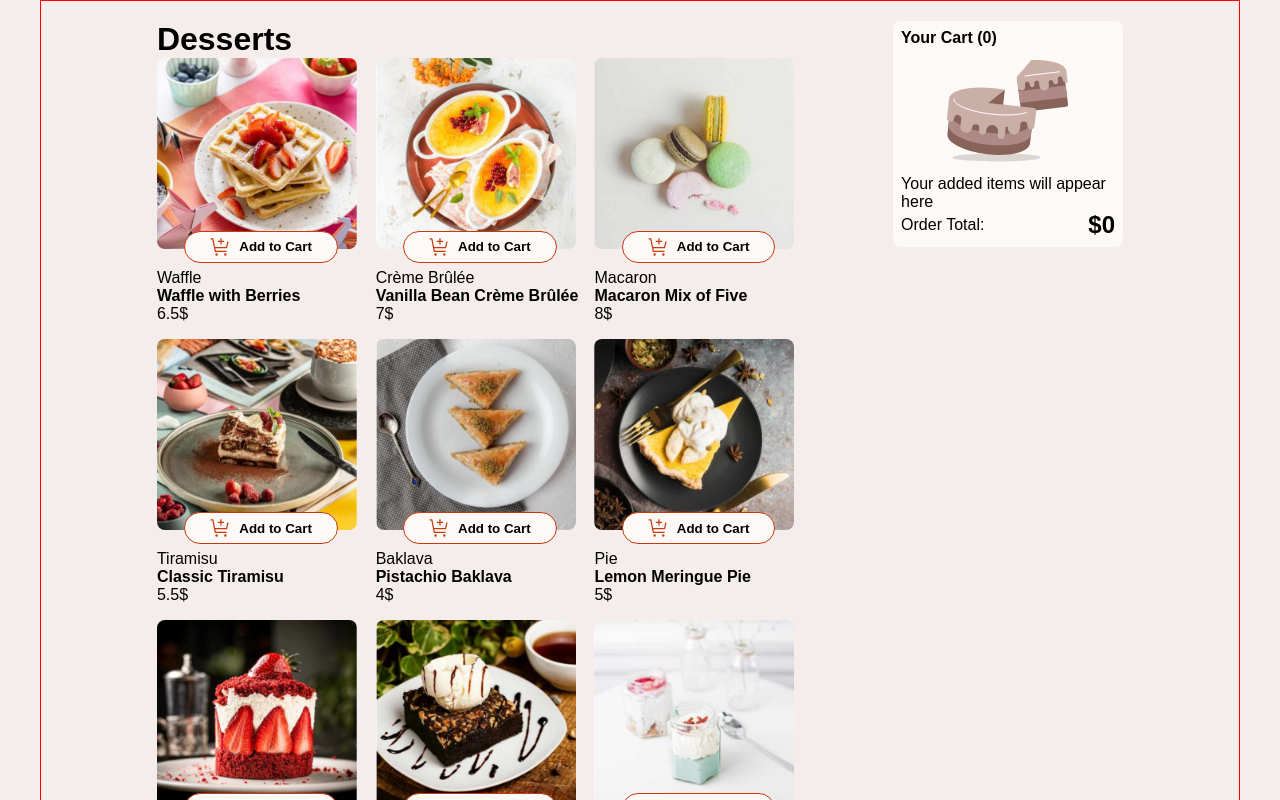
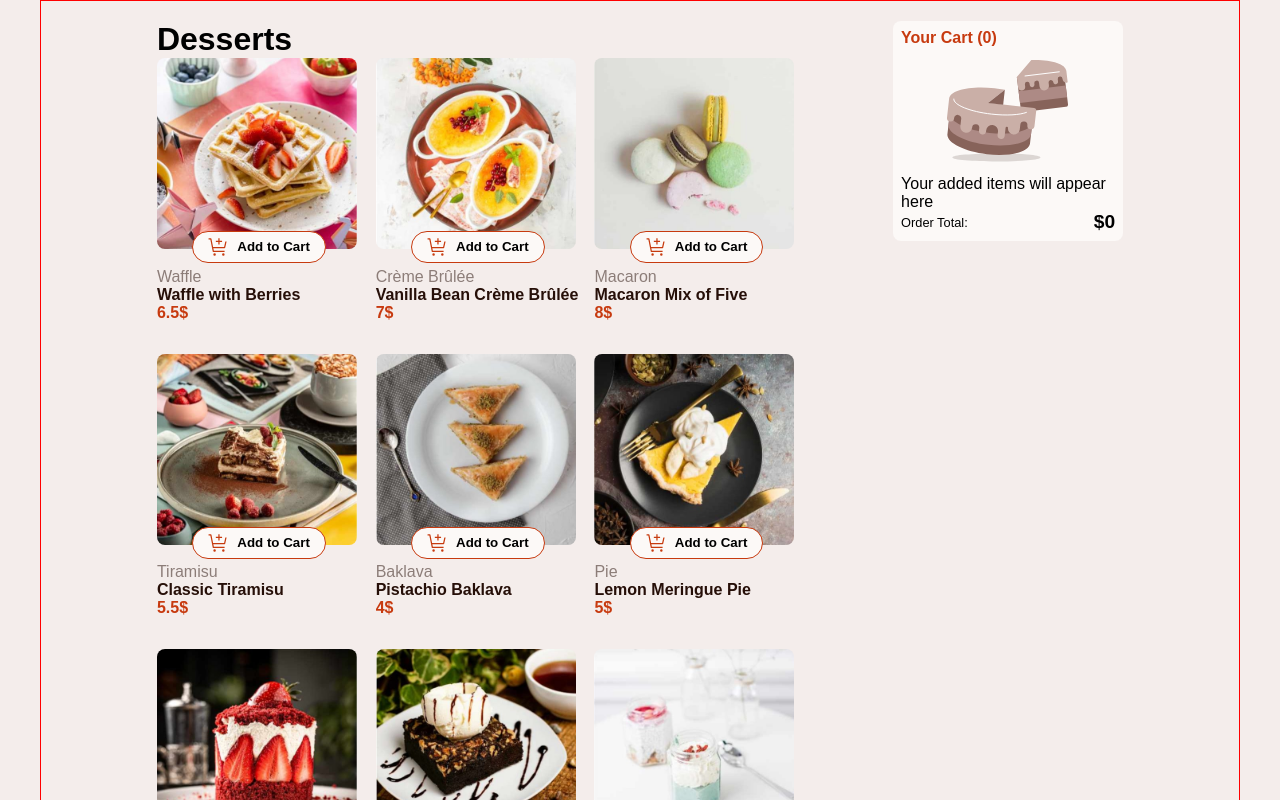
Before and after one commit to zakariyaxaaji/productListWithCart, a React (Vite) app: page / in a window 1280 px wide. Shown: the top 800 px of the page. Built offline with nearby package versions, Linux system fonts and the light colour scheme; a web font is replaced by a local one.

Commit message:
done with the add to cart and increment/decrement buttons

```diff
--- a/src/components/Btn.jsx
+++ b/src/components/Btn.jsx
@@ -3,10 +3,9 @@ import styles from "./button.module.css";
 import { useContext } from "react";
 import { cartItemsContext } from "./Container";
 
-const Btn = ({ product }) => {
+const Btn = ({ product, setActive }) => {
   const cartData = useContext(cartItemsContext);
   const { readyCart, setReadyCart } = cartData;
-
 
   //utillity functions
   function addToCart() {
@@ -15,23 +14,7 @@ const Btn = ({ product }) => {
       ...readyCart,
       { ...product, quantity: 1, totalPrice: product.price * 1 },
     ]);
-  }
-  function decrement() {
-    // Decrement the quantity of the product in readyCart
-    const updatedCartItems = readyCart.map((cartItem) =>
-      cartItem.name === product.name
-        ? {
-            ...cartItem,
-            quantity:
-              cartItem.quantity > 1 ? cartItem.quantity - 1 : cartItem.quantity, // Use cartItem.quantity, not undefined quantity
-            totalPrice:
-              cartItem.quantity > 1
-                ? cartItem.price * (cartItem.quantity - 1)
-                : cartItem.price, // Update totalPrice accordingly
-          }
-        : cartItem
-    );
-    setReadyCart(updatedCartItems);
+    setActive(true);
   }
   function increment() {
     const updatedReadyCart = readyCart.map((item) =>
@@ -45,8 +28,36 @@ const Btn = ({ product }) => {
     );
     setReadyCart(updatedReadyCart);
   }
+  function decrement() {
+    const updatedCartItems = readyCart
+      .map((cartItem) => {
+        if (cartItem.name === product.name) {
+          if (cartItem.quantity > 1) {
+            // Decrement the quantity if it's greater than 1
+            return {
+              ...cartItem,
+              quantity: cartItem.quantity - 1,
+              totalPrice: cartItem.price * (cartItem.quantity - 1),
+            };
+          } else {
+            // Return null if the quantity is 1 to mark it for removal
+            return null;
+          }
+        }
+        return cartItem; // If not the same product, return the cart item as is
+      })
+      .filter((cartItem) => cartItem !== null); // Remove items that are marked as null
+
+    setReadyCart(updatedCartItems);
+
+    if (!updatedCartItems.some((item) => item.name === product.name)) {
+      setActive(false); // Remove border if item is removed from the cart
+    }
+  }
   // Find the product in readyCart to get the updated quantity
-  const productInCart = readyCart.find((cartItem) => cartItem.name === product.name);
+  const productInCart = readyCart.find(
+    (cartItem) => cartItem.name === product.name
+  );
 
   return !readyCart.some((cartItem) => cartItem.name === product.name) ? (
     <button onClick={addToCart} className={styles.addToCartBtn}>
--- a/src/components/Cart.jsx
+++ b/src/components/Cart.jsx
@@ -28,9 +28,8 @@ const Cart = () => {
         </div>
       ) : (
         readyCart.map((product, index) => (
-          <div>
+          <div key={index}>
             <CartItem
-              key={index}
               readyCart={readyCart}
               setReadyCart={setReadyCart}
               product={product}
--- a/src/components/CartItem.jsx
+++ b/src/components/CartItem.jsx
@@ -12,10 +12,10 @@ const CartItems = ({ readyCart, setReadyCart, product }) => {
     <div className={styles.container}>
       <div className={styles.flexCol}>
         <p>{product.name}</p>
-        <div>
+        <div className={styles.cartNumbers}>
           <span>{product.quantity}x</span>
-          <span>@${product.price}</span>
-          <span>${product.totalPrice}</span>
+          <span>@${product.price.toFixed(2)}</span>
+          <span>${product.totalPrice.toFixed(2)}</span>
         </div>
       </div>
       <div className={styles.deleteBtnContainer}>
--- a/src/components/Product.jsx
+++ b/src/components/Product.jsx
@@ -1,27 +1,27 @@
-import React, { useState, useContext } from "react";
+import React, { useState, useContext, act } from "react";
 import styles from "./product.module.css";
 import Btn from "./Btn";
 import { cartItemsContext } from "./Container";
 
 //add the context here so you can render the incremnt/decrement buttons after the first item is added to the cart
 const Product = ({ product }) => {
-  const [clicked, setClicked] = useState(false);
+  const [active, setActive] = useState(false);
   return (
     <div className={styles.productContainer}>
-      <div className={styles.imgContainer}>
+      <div className={styles.imgContainer} >
         <picture>
           <source media="(min-width:1024px)" srcSet={product.image.desktop} />
           <source media="(min-width:786px)" srcSet={product.image.tablet} />
           <source media="(max-width:767px)" srcSet={product.image.mobile} />
           <img
-            className={styles.productImg}
+            className={`${styles.productImg} ${active ? styles.imgBorder : ''}` }
             src={product.image.desktop}
             alt={product.name}
             loading="lazy"
           />
         </picture>
 
-        <Btn product={product} clicked={clicked} setClicked={setClicked} />
+        <Btn product={product} setActive={setActive} />
       </div>
       <div className={styles.productText}>
         <span>{product.category}</span>
--- a/src/components/button.module.css
+++ b/src/components/button.module.css
@@ -1,48 +1,45 @@
-.addToCartBtn{
+.addToCartBtn {
   background-color: var(--rose50);
-    width:fit-content;
-    padding: 0px 20px;
+  width: fit-content;
+  padding: 0px 10px;
   border-radius: 53px;
   text-align: center;
   position: absolute;
-    left: 13.7%;
+  left: 17.7%;
   bottom: -5%;
   border: solid 1px var(--red);
   font-weight: bold;
 }
-button:hover{
+button:hover {
   color: var(--red);
 }
-.divInBtn{
+.divInBtn {
   display: flex;
-    gap: .5rem;
+  gap: 0.5rem;
   padding: 5px;
   align-items: center;
 }
-.inputContainer{
-    width: 145px;
+.inputContainer {
+  width: 125px;
   height: 34px;
   display: flex;
-    justify-content: space-evenly;
+  justify-content: space-between;
   align-items: center;
   position: absolute;
-    left: 13.7%;
+  left: 17.7%;
   bottom: -5%;
-    border-radius:53px;
-    border:solid 1px var(--red);
+  border-radius: 53px;
+  border: solid 1px var(--red);
   overflow: hidden;
   background-color: var(--red);
-    padding: 0px 20px;
+  padding: 0px 10px;
+  color: white;
 }
-.inputContainer input{
-    width: 80%;
-    text-align: center;
-    background-color: transparent;
-}
-.inputContainer button{
+.inputContainer button {
   display: flex;
   justify-content: center;
   align-items: center;
+  padding: 7px;
   height: 15px;
   width: 15px;
   background-color: transparent;
@@ -50,10 +47,11 @@ button:hover{
   border-radius: 50%;
   cursor: pointer;
 }
-.inputContainer button:hover{
+.inputContainer button:hover {
   background-color: white;
   color: var(--red);
 }
-.quantity:hover{
+
+.quantity:hover {
   fill: var(--red);
 }
--- a/src/components/cart.module.css
+++ b/src/components/cart.module.css
@@ -4,6 +4,9 @@
   padding: .5rem;
   border-radius: 8px;
   width: 230px;
+}
+.cartContainer h4{
+  color: var(--red);
 }
 .imgContainer {
   display: flex;
@@ -15,4 +18,5 @@
   display: flex;
   justify-content: space-between;
   align-items: center;
+  font-size: .8rem;
 }
--- a/src/components/cartItem.module.css
+++ b/src/components/cartItem.module.css
@@ -4,12 +4,11 @@
   margin: 0.5rem 0;
   justify-content: space-between;
   align-items: center;
-  border-bottom: 1px rgba(128, 128, 128, 0.4) solid;
+  border-bottom: 1px rgba(128, 128, 128, 0.08) solid;
 }
 .flexCol {
   display: flex;
   flex-direction: column;
-  background-color: red;
   font-size: 0.8rem;
 }
 .flexCol div {
@@ -24,7 +23,7 @@
 .flexCol span:first-child {
   margin-left: 0;
 }
-.deleteBtnContainer{
+.deleteBtnContainer {
   border: 1px solid var(--rose300);
   background-color: #fff;
   color: var(--red);
@@ -33,14 +32,28 @@
   display: flex;
   justify-content: center;
   align-items: center;
-
 }
-.deleteBtnContainer:hover{
+.deleteBtnContainer:hover {
   border-color: black;
-
 }
-.removeBtn{
+.removeBtn {
   background-color: transparent;
   display: flex;
   cursor: pointer;
 }
+.cartNumbers {
+  display: flex;
+
+  justify-content: space-evenly;
+}
+.cartNumbers span:first-child {
+  color: var(--red);
+  font-weight: bold;
+}
+.cartNumbers span:nth-child(2) {
+  opacity: 50%;
+  color: var(--rose900);
+}
+.cartNumbers span:nth-child(3) {
+  color: var(--rose900);
+}
--- a/src/components/product.module.css
+++ b/src/components/product.module.css
@@ -1,6 +1,6 @@
 .imgContainer {
   width: 200px;
-  margin-bottom: 1rem;
+  margin-bottom: .9rem;
   position: relative;
 }
 .productImg {
@@ -8,3 +8,21 @@
   object-fit: cover;
   border-radius: 8px;
 }
+.imgBorder{
+  border: 2px solid var(--red);
+  border-radius: 8px;
+}
+.productText{
+ padding-bottom: 1rem;
+}
+.productText span:nth-child(1) {
+  opacity: 50%;
+  color: var(--rose900);
+}
+.productText h4{
+  color: var(--rose900);
+}
+.productText span:nth-child(3){
+  color: var(--red);
+  font-weight: var(--fw-semibold);
+}
```
Lines whose indentation alone changed are shown as unchanged.
